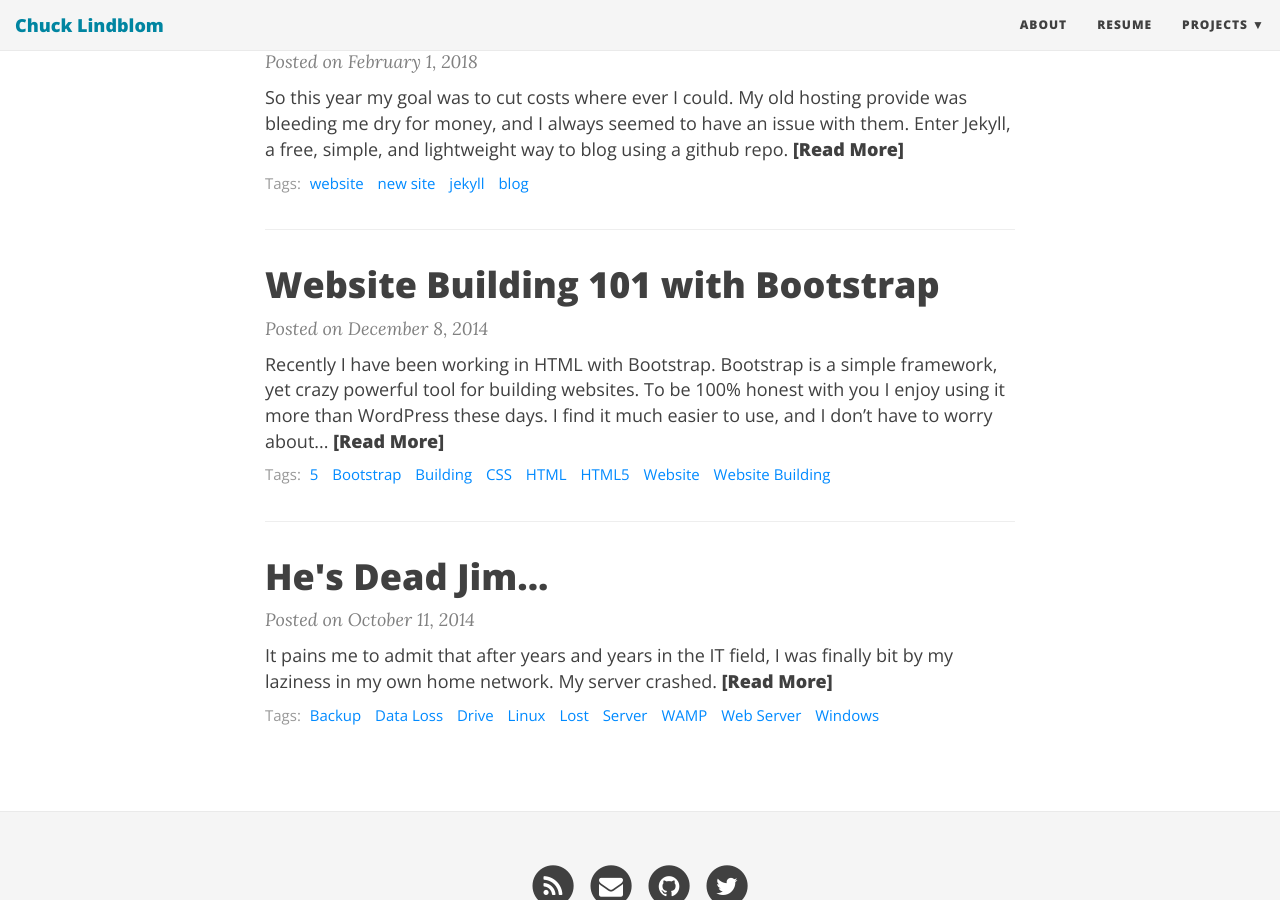
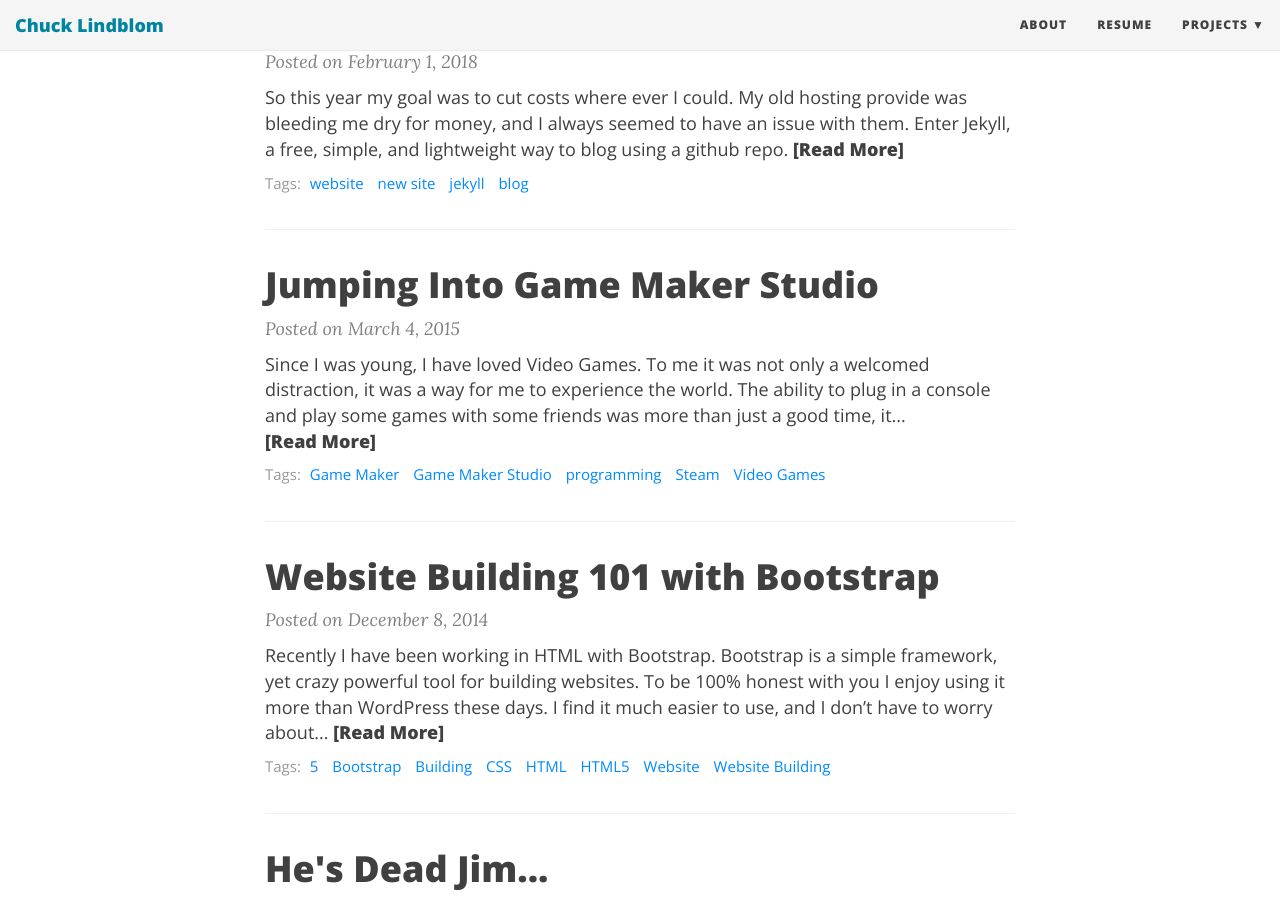
Before and after one commit to BearDooks/beardooks.github.io, a Jekyll site: the page built from index.html, in a window 1280 px wide and 900 px high, scrolled down 604 px. Built offline with Jekyll 4.4.1, drawn with Linux system fonts in a browser that asks for light colours; nearby versions of some CDN libraries; the list of posts is cut into pages by our own code.

Commit message:
new posts and images

```diff
--- a/_posts/2014-12-08-website-building-101-with-bootstrap.markdown
+++ b/_posts/2014-12-08-website-building-101-with-bootstrap.markdown
@@ -20,6 +20,7 @@ tags:
 Recently I have been working in HTML with <a href="http://getbootstrap.com/" target="_blank">Bootstrap</a>. Bootstrap is a simple framework, yet crazy powerful tool for building websites. To be 100% honest with you I enjoy using it more than WordPress these days. I find it much easier to use, and I don&#8217;t have to worry about plugins needing to be updated every other day, or people hacking into a database.
 
 ![bootstrap]({{ "/img/bootstrap.jpg" | absolute_url }})
+![html5]({{ "/img/html5.png" | absolute_url }})
 
 
 ### Pros:
--- /dev/null
+++ b/_posts/2015-03-04-jumping-into-game-maker-studio.markdown
@@ -0,0 +1,26 @@
+---
+layout: post
+title: "Jumping Into Game Maker Studio"
+date: 2015-03-04 10:30:31 -0500
+author: Chuck Lindblom
+
+categories:
+  - Game Maker Studio
+  - News
+  - Tech News
+  - Uncategorized
+tags:
+  - Game Maker
+  - Game Maker Studio
+  - programming
+  - Steam
+  - Video Games
+---
+
+Since I was young, I have loved Video Games. To me it was not only a welcomed distraction, it was a way for me to experience the world. The ability to plug in a console and play some games with some friends was more than just a good time, it was life.
+
+I always thought how awesome it would be if one day I could make my own game. One day people around the world would be able play through a game that I made, and share in the joy of winning, or really feel through the game. The only thing that ever really stopped me from making my own game was the fact I had no idea where to start. I was also terrified of what other people would think about the game. In today&#8217;s age, with the ability for people post their opinions anywhere and everywhere, and a group of people who follow blindly, the thought of getting roasted by the internet was a terrifying thing for me.
+
+Last night I took a step in either the right or the wrong direction, by picking up a license for Game Maker Studio. I have been messing with the idea for a long time, and I plan to report my delve into Game Maker Studio, and how things are working.
+
+![gamemaker_studio]({{ "/img/gamemaker_studio.png" | absolute_url }})
```
Also changed, not shown: img/gamemaker_studio.png (added), img/html5.png (added).
